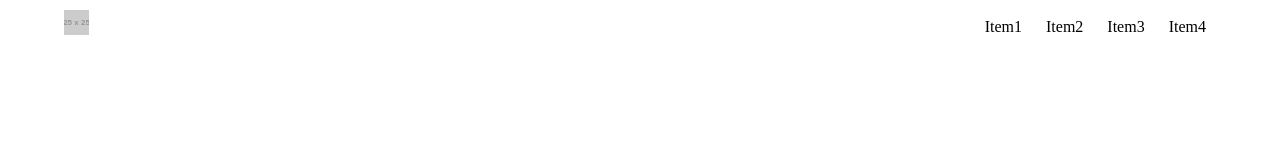
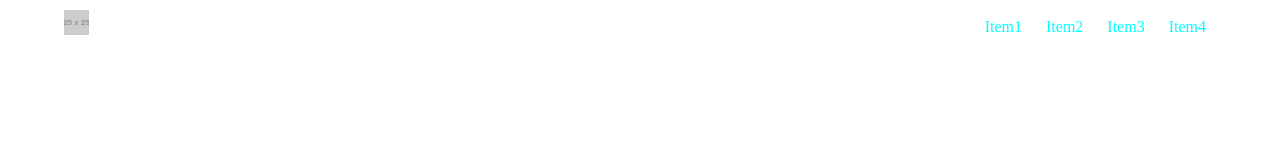
Before and after one commit to leoden01/dwfs-67, a plain HTML site: page index.html in a window 1280 px wide. Drawn offline with Linux system fonts and the light colour scheme; placeholder pictures from the web are drawn by us.

Commit message:
Cambio de color
Esto fue un cambio de color

```diff
--- a/style.css
+++ b/style.css
@@ -41,7 +41,8 @@ header nav .menu  ul li:hover {
 header nav .menu ul li a {
   position: relative;
   text-decoration: none;
-  color: #000;
+  /* color: #000; */
+  color: aqua;
   padding: 16px 5%;
   line-height: 28px;
   display: block;
```
